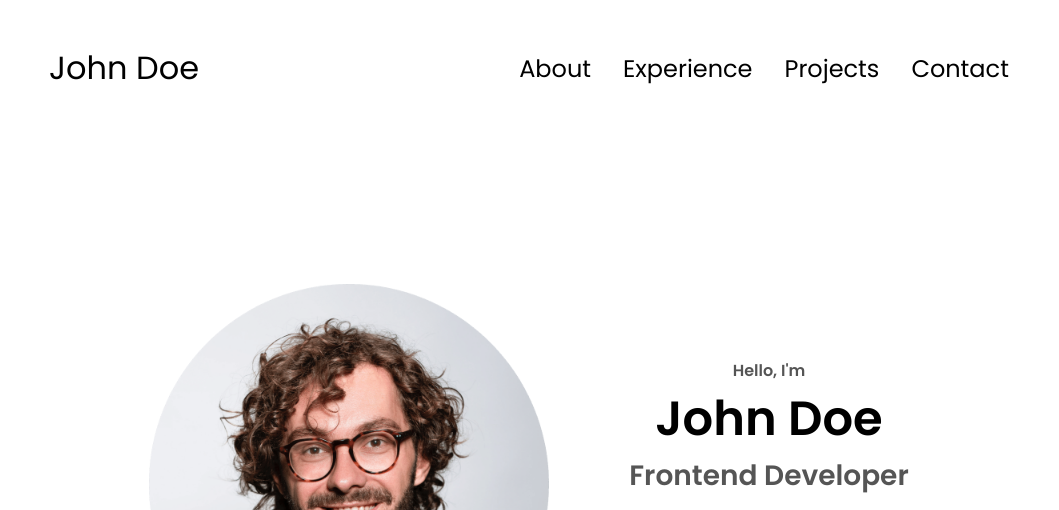
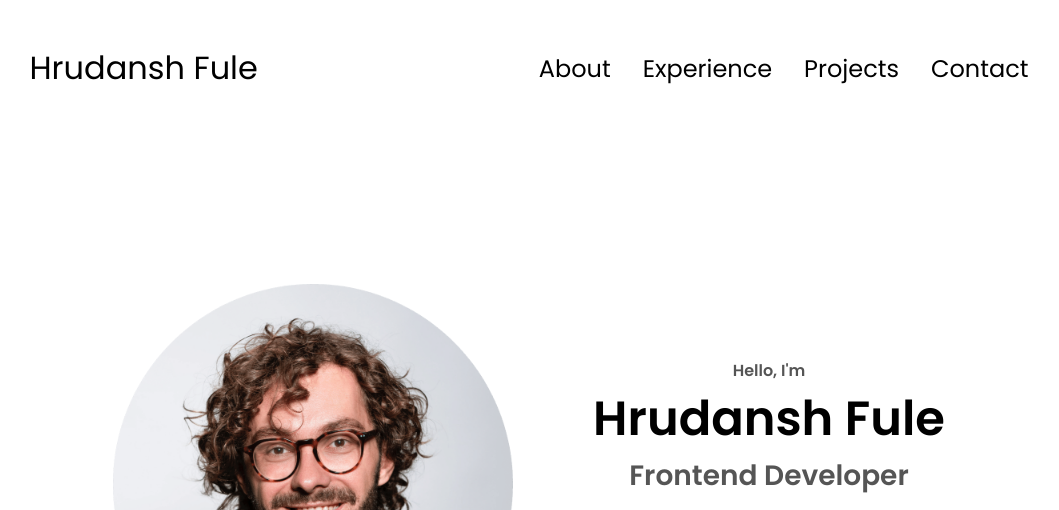
Before and after one commit to Hrudanshh/Demure, a plain HTML site: page index.html in a window 1280 px wide. Shown: the top 510 px of the page, without its empty margins (111-1170 px from the left). Drawn offline with Linux system fonts and the light colour scheme.

Commit message:
update index

```diff
--- a/index.html
+++ b/index.html
@@ -4,13 +4,13 @@
     <meta charset="UTF-8" />
     <meta http-equiv="X-UA-Compatible" content="IE=edge" />
     <meta name="viewport" content="width=device-width, initial-scale=1.0" />
-    <title>My Portfolio</title>
+    <title>Demure</title>
     <link rel="stylesheet" href="style.css" />
     <link rel="stylesheet" href="mediaqueries.css" />
   </head>
   <body>
     <nav id="desktop-nav">
-      <div class="logo">John Doe</div>
+      <div class="logo">Hrudansh Fule</div>
       <div>
         <ul class="nav-links">
           <li><a href="#about">About</a></li>
@@ -21,7 +21,7 @@
       </div>
     </nav>
     <nav id="hamburger-nav">
-      <div class="logo">John Doe</div>
+      <div class="logo">Hrudansh Fule</div>
       <div class="hamburger-menu">
         <div class="hamburger-icon" onclick="toggleMenu()">
           <span></span>
@@ -42,7 +42,7 @@
       </div>
       <div class="section__text">
         <p class="section__text__p1">Hello, I'm</p>
-        <h1 class="title">John Doe</h1>
+        <h1 class="title">Hrudansh Fule</h1>
         <p class="section__text__p2">Frontend Developer</p>
         <div class="btn-container">
           <button
```
